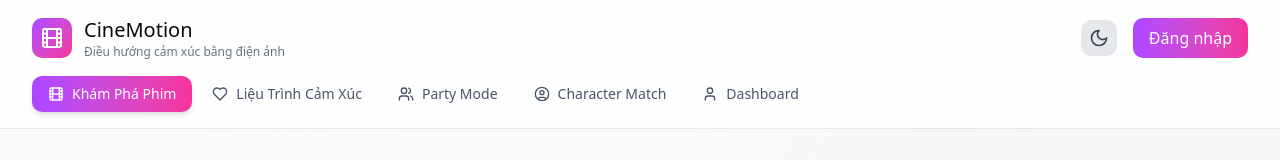
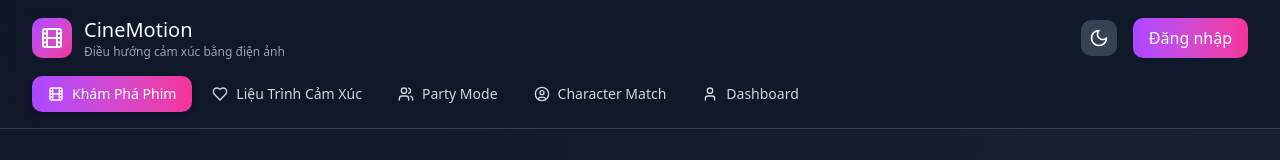
Before and after one commit to Vu-Quoc-Tuan/Movie-Recommendation, a React (Vite) app: page / in a window 1280 px wide. Shown: the top 160 px of the page. Built offline with nearby package versions, Linux system fonts and the light colour scheme.

Commit message:
fix(ui): chỉnh z-index nút đóng movie card và cập nhật logic chuyển dark/light mode

```diff
--- a/src/App.tsx
+++ b/src/App.tsx
@@ -81,11 +81,10 @@ function AppContent() {
                 <button
                   key={tab.id}
                   onClick={() => handleTabClick(tab.id, tab.protected || false)}
-                  className={`flex items-center space-x-2 px-4 py-2 rounded-lg transition-all ${
-                    activeTab === tab.id
-                      ? 'bg-gradient-to-r from-purple-500 to-pink-500 text-white shadow-md'
-                      : 'text-gray-600 dark:text-gray-300 hover:bg-gray-200 dark:hover:bg-gray-700'
-                  }`}
+                  className={`flex items-center space-x-2 px-4 py-2 rounded-lg transition-all ${activeTab === tab.id
+                    ? 'bg-gradient-to-r from-purple-500 to-pink-500 text-white shadow-md'
+                    : 'text-gray-600 dark:text-gray-300 hover:bg-gray-200 dark:hover:bg-gray-700'
+                    }`}
                 >
                   <Icon className="w-4 h-4" />
                   <span className="text-sm">{tab.label}</span>
@@ -114,15 +113,29 @@ function AppContent() {
 }
 
 function ThemeToggle() {
-  const [isDark, setIsDark] = useState(false);
+  const [isDark, setIsDark] = useState(true);
 
   useEffect(() => {
-    const isDarkMode = document.documentElement.classList.contains('dark');
-    setIsDark(isDarkMode);
+    // Nếu người dùng chưa từng đổi theme, set dark là mặc định
+    if (!localStorage.getItem('theme')) {
+      document.documentElement.classList.add('dark');
+      localStorage.setItem('theme', 'dark');
+    } else {
+      const savedTheme = localStorage.getItem('theme');
+      if (savedTheme === 'dark') {
+        document.documentElement.classList.add('dark');
+        setIsDark(true);
+      } else {
+        document.documentElement.classList.remove('dark');
+        setIsDark(false);
+      }
+    }
   }, []);
 
   const toggleTheme = () => {
+    const newTheme = isDark ? 'light' : 'dark';
     document.documentElement.classList.toggle('dark');
+    localStorage.setItem('theme', newTheme);
     setIsDark(!isDark);
   };
 
@@ -133,9 +146,9 @@ function ThemeToggle() {
       aria-label="Toggle theme"
     >
       {isDark ? (
+        <Moon className="w-5 h-5 text-white" />
+      ) : (
         <Sun className="w-5 h-5 text-yellow-500" />
-      ) : (
-        <Moon className="w-5 h-5 text-gray-700" />
       )}
     </button>
   );
--- a/src/components/MovieDetail.tsx
+++ b/src/components/MovieDetail.tsx
@@ -94,7 +94,7 @@ export function MovieDetail({ movie, onClose }: MovieDetailProps) {
         {/* Close Button */}
         <button
           onClick={onClose}
-          className="sticky top-4 right-4 float-right p-2 bg-black/50 hover:bg-black/70 rounded-full transition-colors z-10"
+          className="sticky top-4 right-4 float-right p-2 bg-black/50 hover:bg-black/70 rounded-full transition-colors z-10 cursor-pointer"
         >
           <X className="w-6 h-6 text-white" />
         </button>
@@ -110,7 +110,7 @@ export function MovieDetail({ movie, onClose }: MovieDetailProps) {
         </div>
 
         {/* Content */}
-        <div className="p-8 -mt-32 relative z-10">
+        <div className="p-8 -mt-32 relative z-9">
           <div className="flex items-start justify-between mb-6">
             <div>
               <h1 className="text-4xl mb-2">{movie.title}</h1>
@@ -130,11 +130,10 @@ export function MovieDetail({ movie, onClose }: MovieDetailProps) {
             <div className="flex space-x-2">
               <button
                 onClick={handleSave}
-                className={`p-3 rounded-lg transition-all ${
-                  saved
-                    ? 'bg-purple-500 text-white'
-                    : 'bg-gray-100 dark:bg-gray-700 hover:bg-gray-200 dark:hover:bg-gray-600'
-                }`}
+                className={`p-3 rounded-lg transition-all ${saved
+                  ? 'bg-purple-500 text-white'
+                  : 'bg-gray-100 dark:bg-gray-700 hover:bg-gray-200 dark:hover:bg-gray-600'
+                  }`}
               >
                 <Bookmark className={`w-5 h-5 ${saved ? 'fill-current' : ''}`} />
               </button>
```
